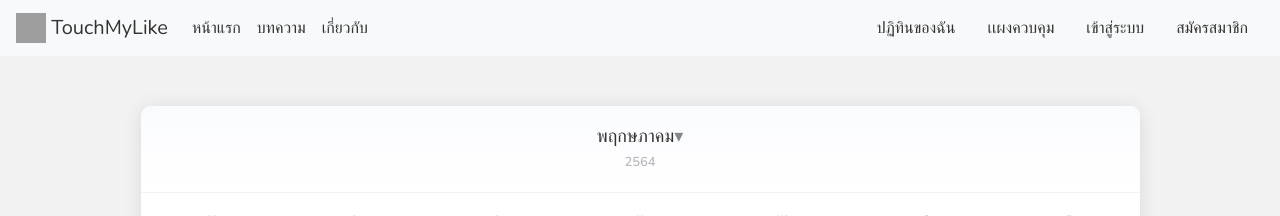
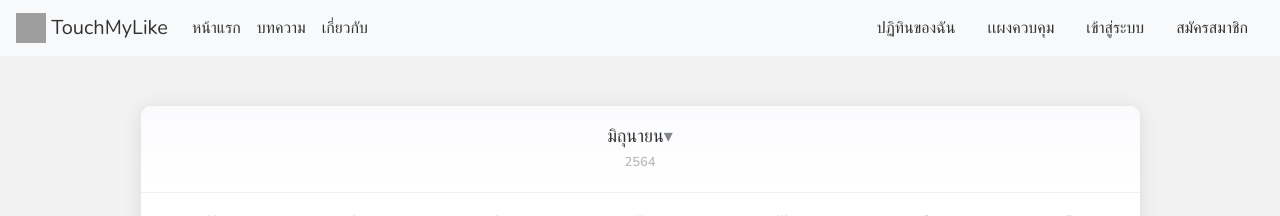
Before and after one commit to KhunNooDev/TML-webapp, a Next.js app: page /Schedule in a window 1280 px wide. Shown: the top 216 px of the page. Built offline with nearby package versions, Linux system fonts and the light colour scheme; grey boxes are pictures that could not be loaded.

Commit message:
Update .env

```diff
--- a/pages/Schedule.js
+++ b/pages/Schedule.js
@@ -12,8 +12,8 @@ const Schedule = () => {
         setCalendar(buildCalendar(value))
     }, [value])
 
-    const startDay = value.clone().startOf('month').startOf('week')
-    const endDay = value.clone().endOf('month').endOf('week')
+    // const startDay = value.clone().startOf('month').startOf('week')
+    // const endDay = value.clone().endOf('month').endOf('week')
 
     return (
         <>
@@ -25,7 +25,7 @@ const Schedule = () => {
             <div className='calendar-container'>
                 <div className="calendar-header">
                     <h1>
-                        พฤกษภาคม
+                        มิถุนายน
       <button>▾</button>
                     </h1>
                     <p>2564</p>
```
Also changed, not shown: 2 other files (tests, documents, lock files or other folders).
